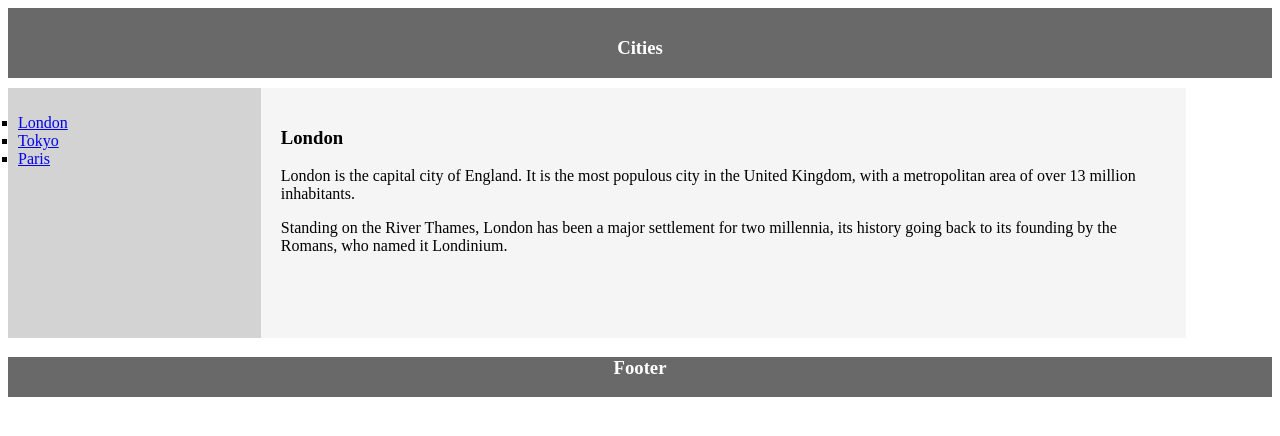
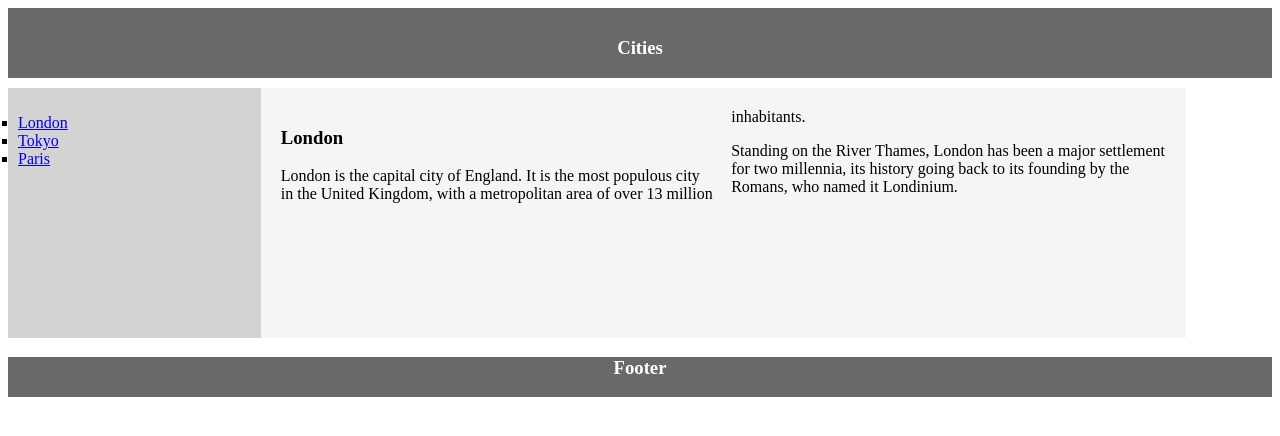
Before and after one commit to KrushitaGajera22/practice, a plain HTML site: page index.html in a window 1280 px wide. Drawn offline with Linux system fonts and the light colour scheme.

Commit message:
use of column count property in media queries

```diff
--- a/index.html
+++ b/index.html
@@ -53,6 +53,11 @@
                 background-color: aliceblue;
             }
         }
+        @media (min-width: 1000px) and (max-width: 1600px) {
+            aside{
+                column-count: 2;
+            }
+        }
 
     </style>
 <head>
```
